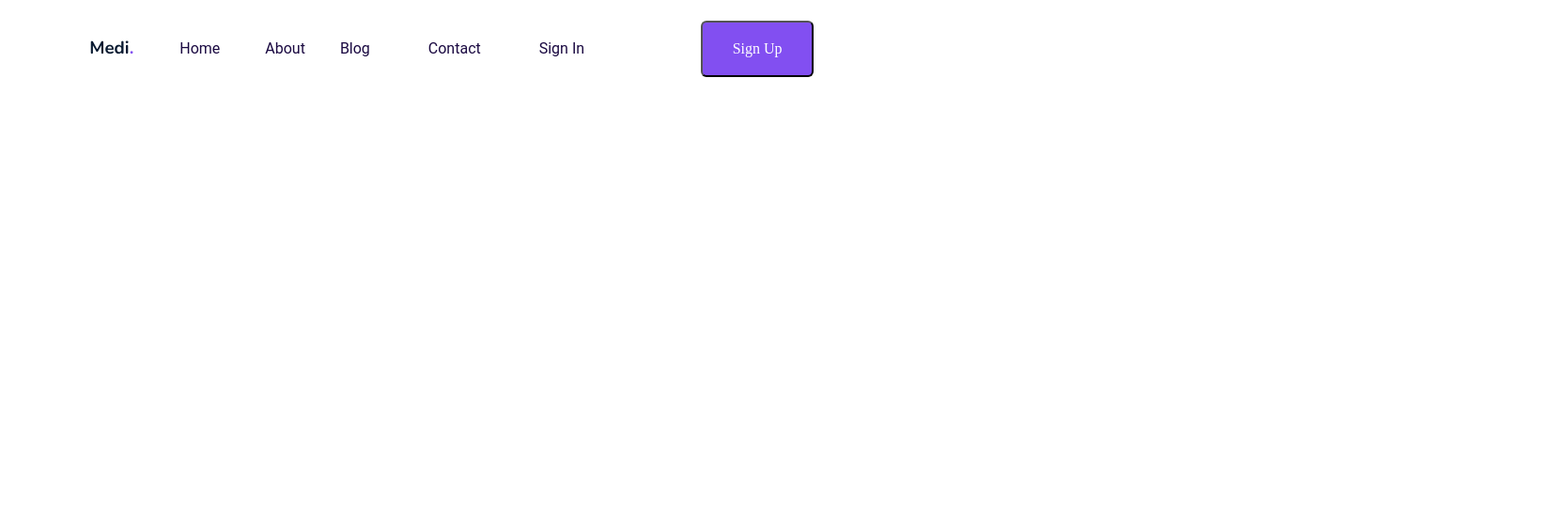
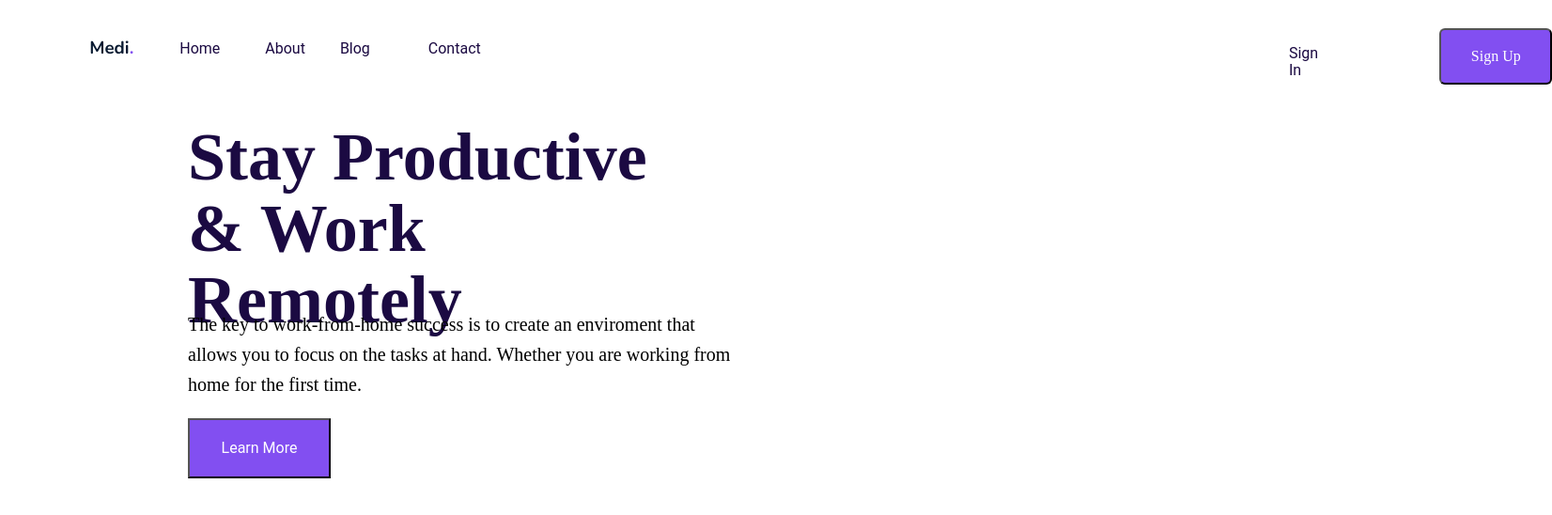
Before and after one commit to Wezazi/Assignment3, a plain HTML site: page index.html in a window 1280 px wide. Shown: the whole page at 94% size, 1652 px wide, since content can reach past the window. Drawn offline with nearby package versions, Linux system fonts and the light colour scheme; a web font is replaced by a local one.

Commit message:
created the left  section of the site and modified the header section a bit

```diff
--- a/index.html
+++ b/index.html
@@ -9,7 +9,10 @@
     <link rel="preconnect" href="https://fonts.gstatic.com" crossorigin>
     <link href="https://fonts.googleapis.com/css2?family=Nunito:ital,wght@0,200..1000;1,200..1000&display=swap" rel="stylesheet">
 
-
+    <!--ramaraja font-->
+    <link rel="preconnect" href="https://fonts.googleapis.com">
+    <link rel="preconnect" href="https://fonts.gstatic.com" crossorigin>
+    <link href="https://fonts.googleapis.com/css2?family=Nunito:ital,wght@0,200..1000;1,200..1000&family=Ramaraja&display=swap" rel="stylesheet">
     <link rel="stylesheet" href="styles/normalize.css">
     <link rel="stylesheet" href="styles/style.css">
 </head>
@@ -31,9 +34,19 @@
         <button id="headerButton">
             Sign Up
         </button>
+    </header>
 
+    <main>
 
-    </header>
+        <section class="leftSection">
+            <h1 class="mainHeader">Stay Productive & Work Remotely</h1>
+            <p id="leftP">
+                The key to work-from-home success is to create an enviroment that allows you to focus on the tasks at hand. Whether you are working from home for the first time.
+            </p>
+            <button id="leftButton"><bold id="leftButtonText">Learn More</bold></button>
+        </section>
+    </main>
+
 
 </body>
 </html>
--- a/styles/style.css
+++ b/styles/style.css
@@ -40,8 +40,13 @@
 
 /* Why does the space between each ahanchor element not look accurate? i used the exact margin values from figma. i wasn't able to figure it out*/
 
+
+/* i couldn't move sign in and the header button to the left side of the screen without using position:abosolute*/
 #signIn{
-    margin-left: 58px;
+    margin-left: 51px;
+    position:absolute;
+    left:1320.96px;
+    top:48px;
 
 }
 
@@ -56,7 +61,72 @@ button{
     border-radius:6px;
     margin-left: 120px;
     /*
-    why does setting a margin-top value on the button change the location of all header elements?
+    why does setting a margin-top value on the button change the location of all header elements? (this is only happened before i added position aboslute and the values.)
     margin-top: 59px;
     */
+
+    position:absolute;
+    left: 1412.26px;
+    top: 30px;
 }
+
+
+.mainHeader{
+    font-family: "Ramaraja", serif;
+    font-size:72px;
+    width: 495px;
+    height:152px;
+    letter-spacing:2%;
+    line-height:76px;
+    text-align:left, top;
+    color:#1B0A42;
+    margin-left: 200px;
+
+    /*
+    adding margin makes the position innacurrate and also moves the paragraph element beneath it down.
+    margin-top: 280.71px;
+    */
+
+    /*
+    I don't know why it's doing newlines incorrectly
+    */
+}
+
+#leftP {
+    width: 590.46px;
+    height: 96px;
+    margin-left: 200px;
+    /*
+    adding margin top value makes the positioning innaccurate, why>
+    margin-top: 442.71px;
+    */
+
+    line-height:32px;
+    letter-spacing:2%;
+    font-size:20px;
+}
+
+/* Just realized i had been mixing width and height values with margin top and margin-left values in both left p and main heade, i fixed it but should pay extra attention so i don't do it for the future elements*/
+
+#leftButton{
+    height:63.82px;
+    width:152px;
+    border-radius:6;
+    margin-left:200px;
+    /*
+    third time i realize margin-top ruins the position, can't be a coincidence.
+    margin-top:588.71px;
+    */
+}
+
+#leftButtonText{
+    line-height:32px;
+    letter-spacing:2%;
+    font-family: "roboto";
+    font-size:16px;
+    /* Not sure why my button text looks different*/
+}
+
+section{
+    display:inline-block
+}
```
